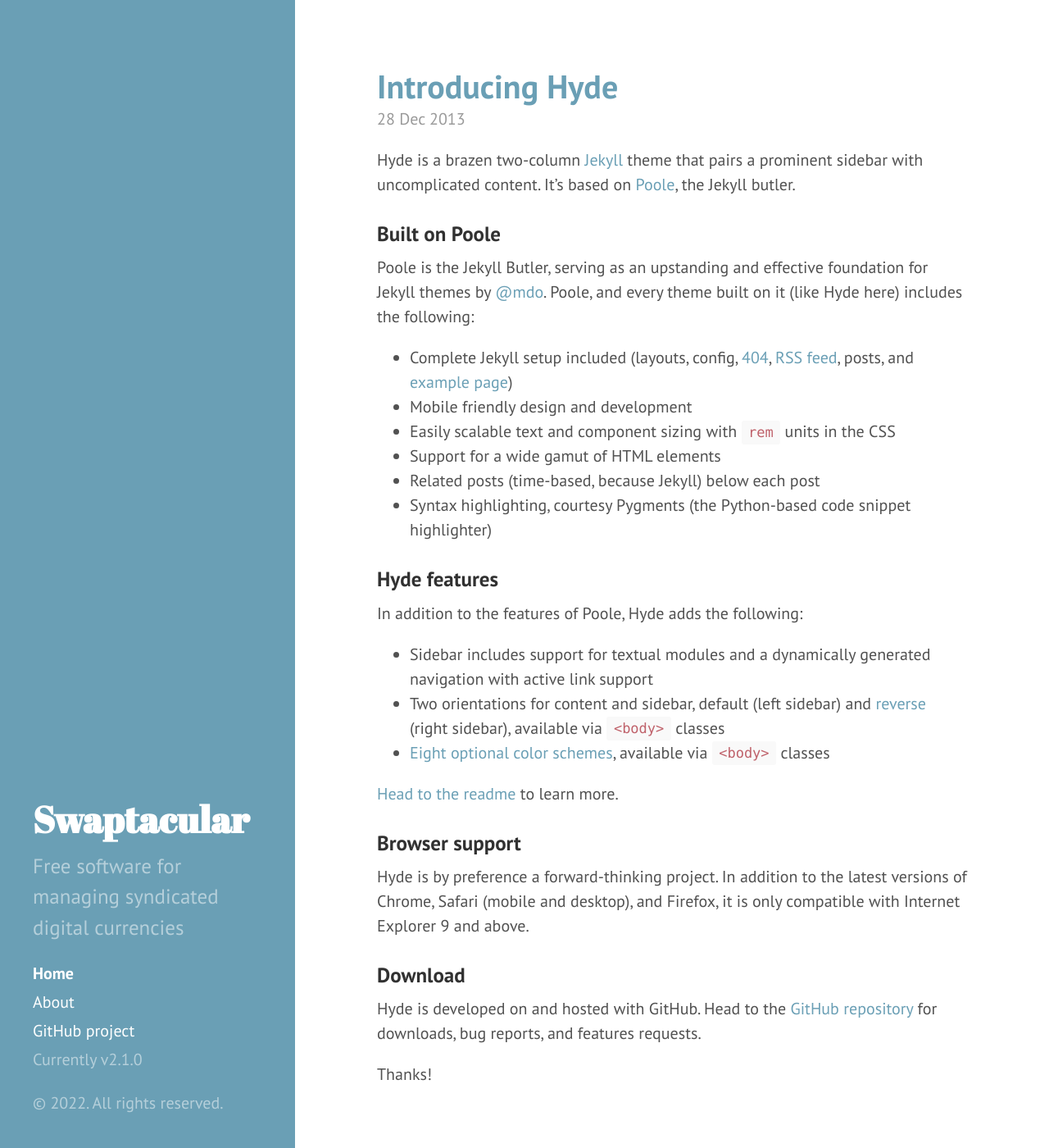
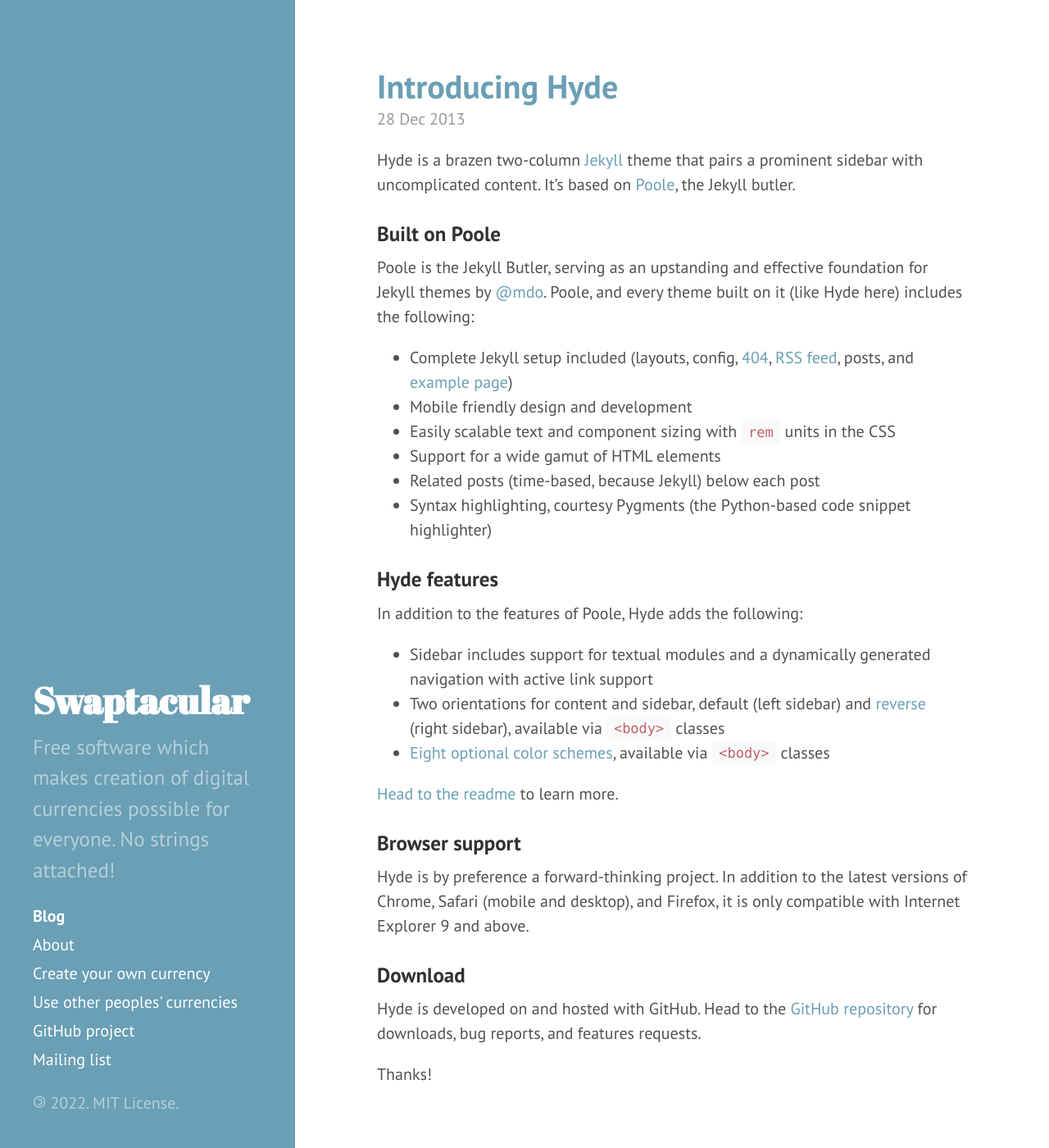
Before and after one commit to epandurski/swaptacular.github.io, a Jekyll site: the page built from index.html, in a window 1280 px wide and 1400 px high. Shown: the whole window at 82% size. Built offline with Jekyll 4.4.1, drawn with Linux system fonts in a browser that asks for light colours; the list of posts is cut into pages by our own code.

Commit message:
Add content

```diff
--- a/_config.yml
+++ b/_config.yml
@@ -13,7 +13,8 @@
 title: Swaptacular
 tagline: 'The future of money'
 description: >
-  Free software for managing syndicated digital currencies
+  Free software which makes creation of digital currencies possible
+  for everyone. No strings attached!
 url: http://swaptacular.org
 
 paginate: 2
@@ -21,5 +22,12 @@
 # Custom vars
 version: 2.1.0
 
+app_demo:
+  debtors_webapp: https://demo.swaptacular.org/debtors-webapp
+  creditors_webapp: https://demo.swaptacular.org/creditors-webapp
+
+mailing_list:
+  url: https://groups.io/g/swaptacular
+
 github:
   repo: https://github.com/epandurski/swaptacular
--- a/_includes/head.html
+++ b/_includes/head.html
@@ -7,7 +7,7 @@
   <meta name="viewport" content="width=device-width, initial-scale=1.0">
 
   <title>
-    {% if page.title == "Home" %}
+    {% if page.title == "Blog" %}
       {{ site.title }} &middot; {{ site.tagline }}
     {% else %}
       {{ page.title }} &middot; {{ site.title }}
--- a/_includes/sidebar.html
+++ b/_includes/sidebar.html
@@ -10,7 +10,7 @@
     </div>
 
     <nav class="sidebar-nav">
-      <a class="sidebar-nav-item{% if page.url == '/' %} active{% endif %}" href="/">Home</a>
+      <a class="sidebar-nav-item{% if page.url == '/' %} active{% endif %}" href="/">Blog</a>
 
       {% comment %}
         The code below dynamically generates a sidebar nav of pages with
@@ -26,10 +26,16 @@
         {% endif %}
       {% endfor %}
 
-      <a class="sidebar-nav-item" href="{{ site.github.repo }}">GitHub project</a>
+      <a class="sidebar-nav-item" href="{{ site.app_demo.debtors_webapp }}" target="_blank">Create your own currency</a>
+      <a class="sidebar-nav-item" href="{{ site.app_demo.creditors_webapp }}" target="_blank">Use other peoples' currencies</a>
+      <a class="sidebar-nav-item" href="{{ site.github.repo }}" target="_blank">GitHub project</a>
+      <a class="sidebar-nav-item" href="{{ site.mailing_list.url }}" target="_blank">Mailing list</a>
+
+      {% comment %}
       <span class="sidebar-nav-item">Currently v{{ site.version }}</span>
+      {% endcomment %}
     </nav>
 
-    <p>&copy; {{ site.time | date: '%Y' }}. All rights reserved.</p>
+    <p><span class="copyleft">&copy;</span> {{ site.time | date: '%Y' }}. MIT License.</p>
   </div>
 </div>
--- a/index.html
+++ b/index.html
@@ -1,6 +1,6 @@
 ---
 layout: default
-title: Home
+title: Blog
 ---
 
 <div class="posts">
--- a/public/css/hyde.css
+++ b/public/css/hyde.css
@@ -141,6 +141,13 @@
   }
 }
 
+/*
+ * Copyleft symbol
+ */
+.copyleft {
+  display:inline-block;
+  transform: rotate(180deg);
+}
 
 /*
  * Reverse layout
```
